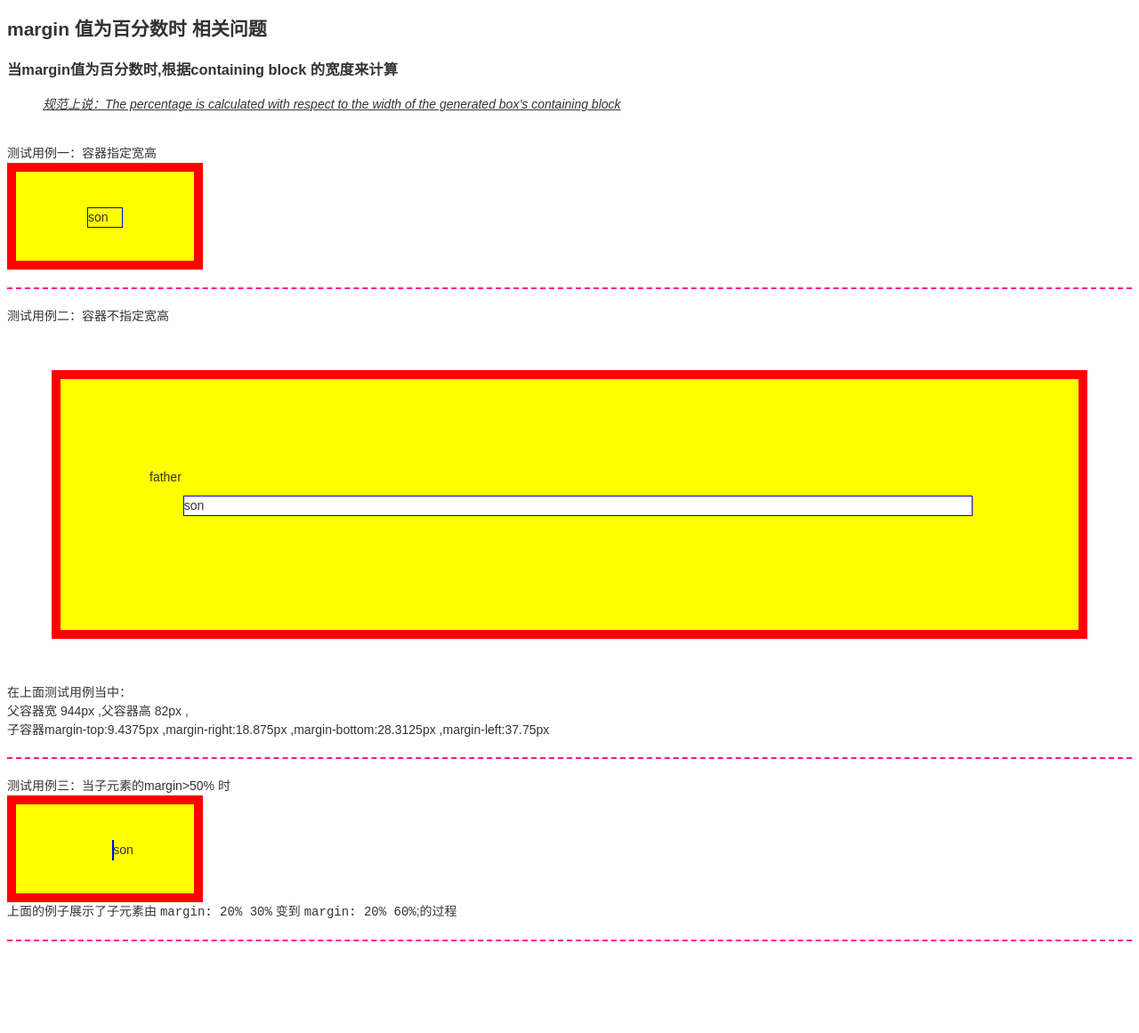
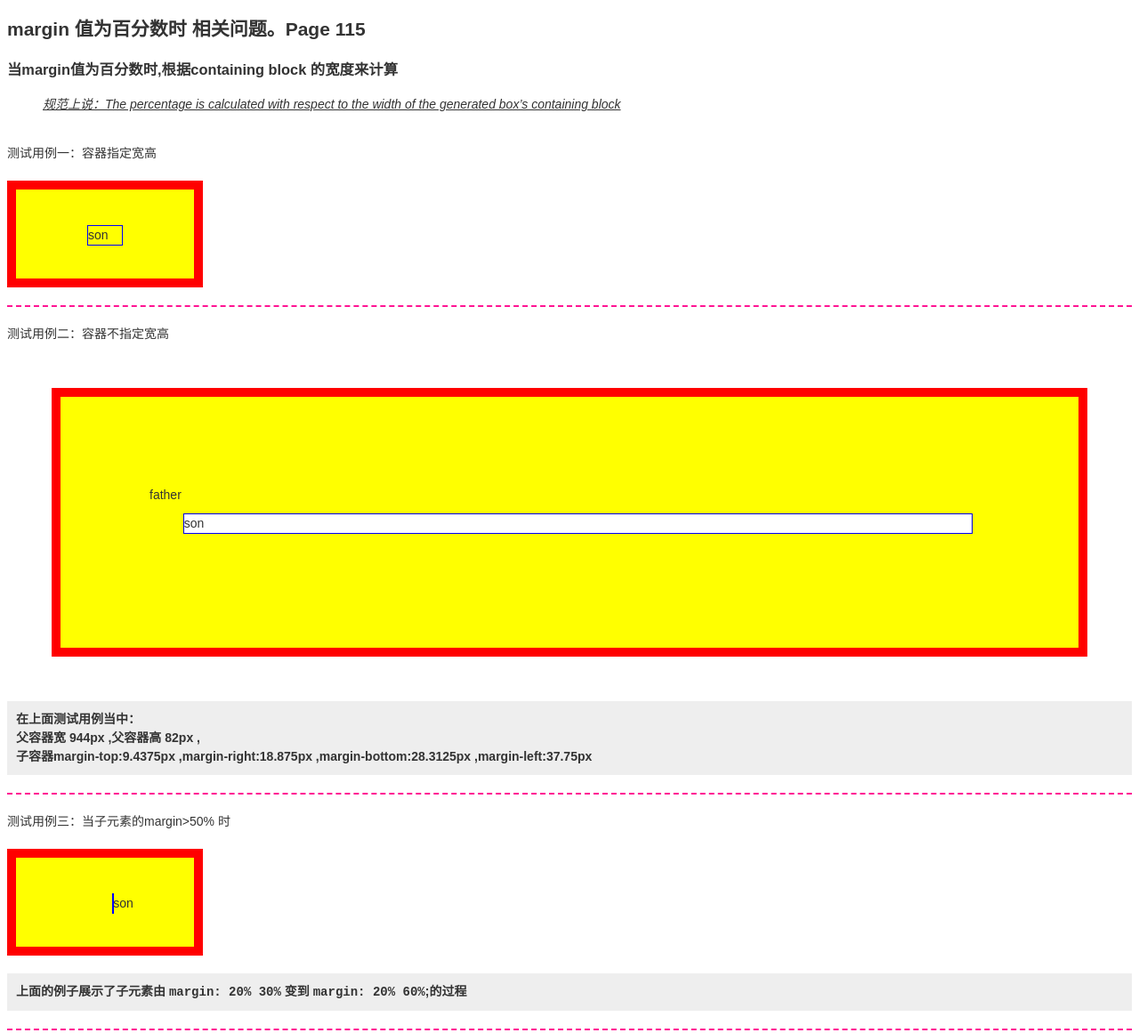
Before and after one commit to zicai/learn-css-specification-by-doing, a plain HTML site: page margin-percentage.html in a window 1280 px wide. Shown: the whole page at 89% size. Before the commit the page ends 1066 px from the top, so only its background shows below. Drawn offline with Linux system fonts and the light colour scheme.

Commit message:
样式调整

```diff
--- a/css/style.css
+++ b/css/style.css
@@ -13,6 +13,17 @@ blockquote{
     border-bottom: 2px dashed deeppink;
 }
 
+.step-title{
+    margin-bottom: 20px;
+}
+
+.step-conclusion{
+    font-weight: bold;
+    padding: 10px;
+    background-color: #eee;
+    margin-top: 20px;
+}
+
 code{
 
 }
--- a/margin-percentage.html
+++ b/margin-percentage.html
@@ -9,7 +9,7 @@
 <body>
 
 <div class="m-part">
-    <h2 class="m-part-title">margin 值为百分数时 相关问题</h2>
+    <h2 class="m-part-title">margin 值为百分数时 相关问题。Page 115</h2>
     <h3 class="question">当margin值为百分数时,根据containing block 的宽度来计算</h3>
     <blockquote>
         规范上说：The percentage is calculated with respect to the width of the generated box’s
@@ -18,7 +18,7 @@
     <div class="doing">
 
         <div class="step step2">
-            测试用例一：容器指定宽高
+            <div class="step-title">测试用例一：容器指定宽高</div>
             <style>
                 .step2 .father{
                     width: 200px;
@@ -39,7 +39,7 @@
         </div>
 
         <div class="step step1">
-            测试用例二：容器不指定宽高
+            <div class="step-title">测试用例二：容器不指定宽高</div>
             <style>
                 .step1 .father{
                     margin:50px;
@@ -59,6 +59,9 @@
                     son
                 </div>
             </div>
+            <div class="step-conclusion">
+
+            </div>
             <script>
                 var fatherW = $('.step1 .father').width();
                 var fatherH = $('.step1 .father').height();
@@ -66,7 +69,7 @@
                 var sonMR = $('.step1 .son').css('margin-right');
                 var sonMB = $('.step1 .son').css('margin-bottom');
                 var sonML = $('.step1 .son').css('margin-left');
-                $('.step1').append('在上面测试用例当中：<br>' +
+                $('.step-conclusion').html('在上面测试用例当中：<br>' +
                         '父容器宽 ' + fatherW + 'px ,父容器高 ' + fatherH + 'px ,<br/>'
                         + '子容器margin-top:' + sonMT + ' ,margin-right:' + sonMR + ' ,margin-bottom:' + sonMB + ' ,margin-left:' + sonML);
             </script>
@@ -74,7 +77,7 @@
         </div>
 
         <div class="step step3">
-             测试用例三：当子元素的margin>50% 时
+             <div class="step-title">测试用例三：当子元素的margin>50% 时</div>
             <style>
                 .step3 .father {
                     width: 200px;
@@ -116,7 +119,9 @@
                 <div class="son show">son</div>
             </div>
 
-            上面的例子展示了子元素由 <code>margin: 20% 30%</code> 变到 <code>margin: 20% 60%</code>;的过程
+            <div class="step-conclusion">
+                上面的例子展示了子元素由 <code>margin: 20% 30%</code> 变到 <code>margin: 20% 60%</code>;的过程
+            </div>
         </div>
 
     </div>
```
Also changed, not shown: tmp.html (+7 -2 lines).
